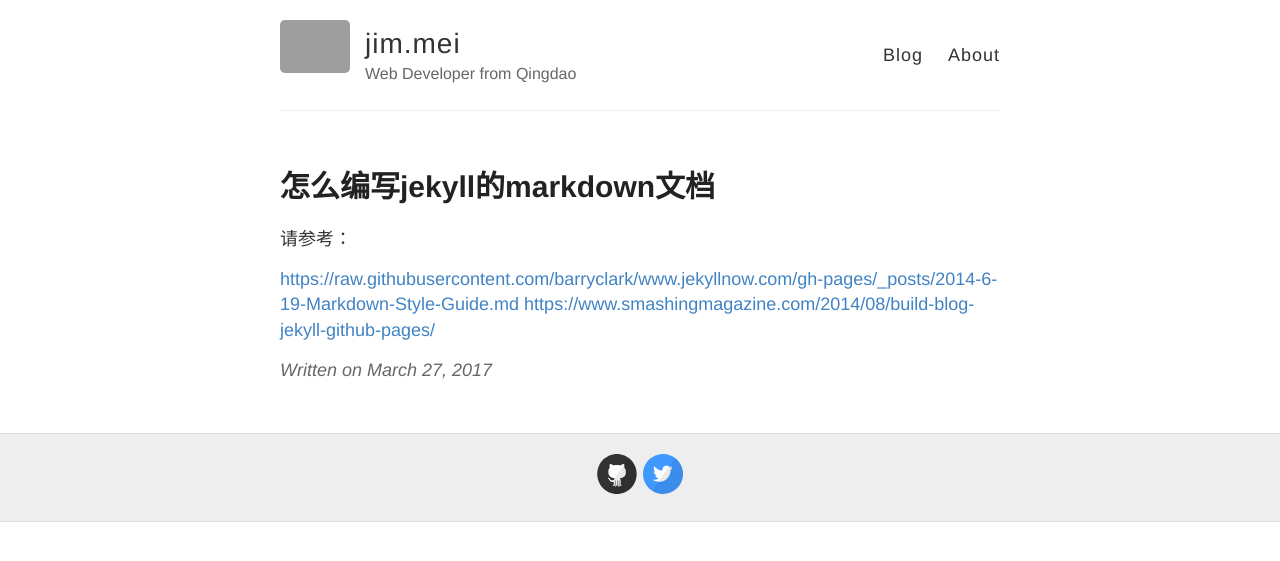
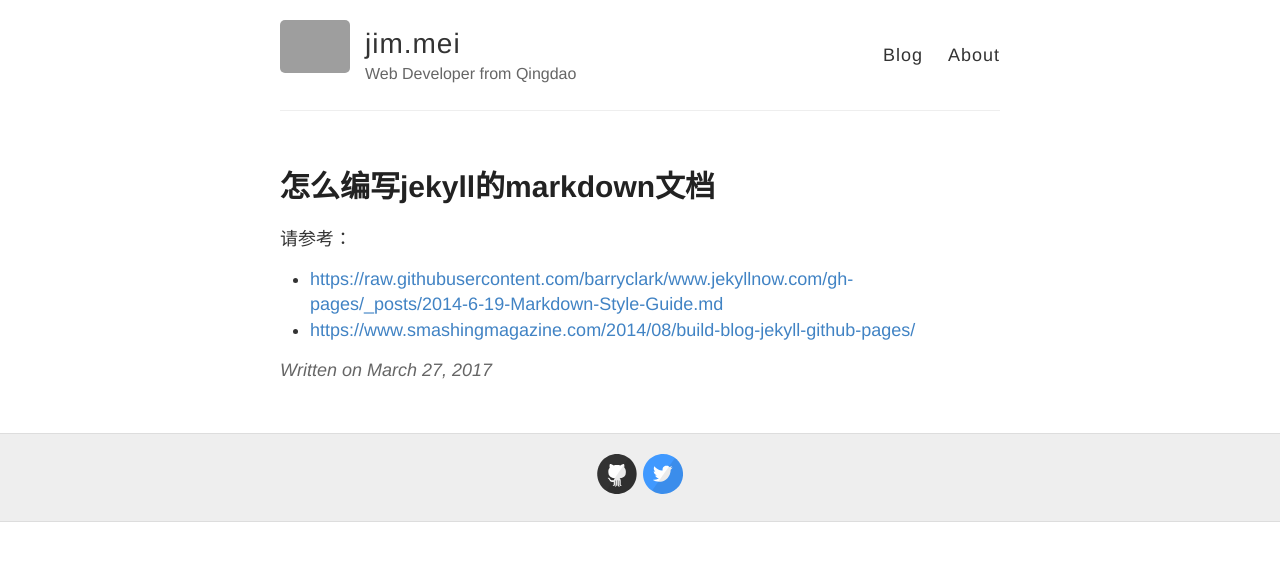
Before and after one commit to heeeello/heeeello.github.io, a Jekyll site: the page built from _posts/2017-3-27-how-to-write-jekyll-markdown.md, in a window 1280 px wide. Shown: the top 561 px of the page. Built offline with Jekyll 4.4.1, drawn with Linux system fonts in a browser that asks for light colours; grey boxes are pictures that could not be loaded.

Commit message:
format with newline

```diff
--- a/_posts/2017-3-27-how-to-write-jekyll-markdown.md
+++ b/_posts/2017-3-27-how-to-write-jekyll-markdown.md
@@ -5,5 +5,5 @@ title: 怎么编写jekyll的markdown文档
 
 请参考：
 
-<https://raw.githubusercontent.com/barryclark/www.jekyllnow.com/gh-pages/_posts/2014-6-19-Markdown-Style-Guide.md>
-<https://www.smashingmagazine.com/2014/08/build-blog-jekyll-github-pages/>
+- <https://raw.githubusercontent.com/barryclark/www.jekyllnow.com/gh-pages/_posts/2014-6-19-Markdown-Style-Guide.md>
+- <https://www.smashingmagazine.com/2014/08/build-blog-jekyll-github-pages/>
```
